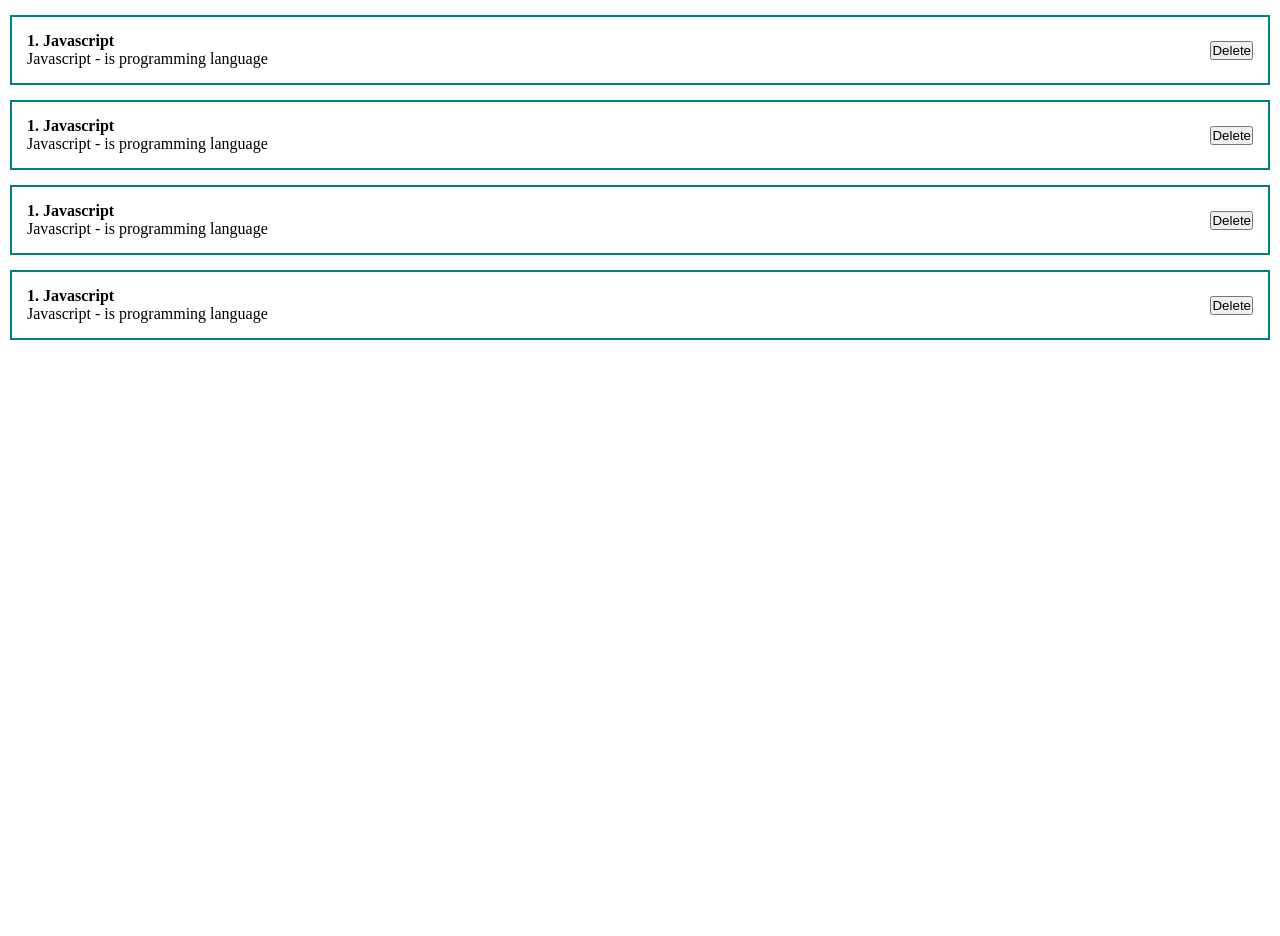
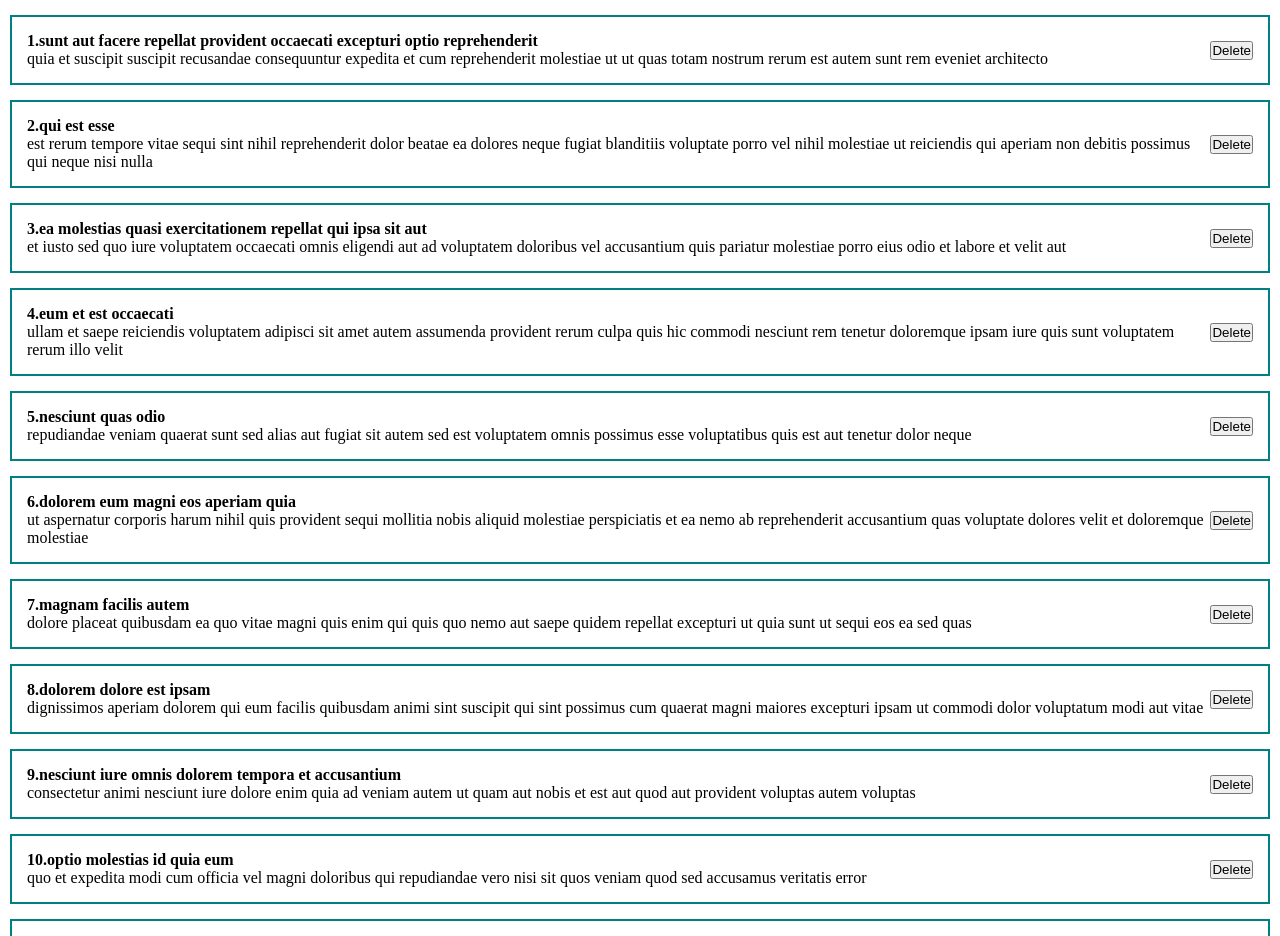
Before and after one commit to Melkfree/React-tutorial, a React (Create React App) app: page / in a window 1280 px wide. Shown: the top 936 px of the page. Before the commit the page ends 800 px from the top, so only its background shows below. Built offline with nearby package versions, Linux system fonts and the light colour scheme.

Commit message:
PostItem with Api

```diff
--- a/src/App.js
+++ b/src/App.js
@@ -5,15 +5,89 @@
 import './styles/App.css';
 
 function App() {
-
-  // const [value, setValue] = useState('Some text');
+  const [posts, setPosts] = useState(
+    [
+      {
+        "userId": 1,
+        "id": 1,
+        "title": "sunt aut facere repellat provident occaecati excepturi optio reprehenderit",
+        "body": "quia et suscipit\nsuscipit recusandae consequuntur expedita et cum\nreprehenderit molestiae ut ut quas totam\nnostrum rerum est autem sunt rem eveniet architecto"
+      },
+      {
+        "userId": 1,
+        "id": 2,
+        "title": "qui est esse",
+        "body": "est rerum tempore vitae\nsequi sint nihil reprehenderit dolor beatae ea dolores neque\nfugiat blanditiis voluptate porro vel nihil molestiae ut reiciendis\nqui aperiam non debitis possimus qui neque nisi nulla"
+      },
+      {
+        "userId": 1,
+        "id": 3,
+        "title": "ea molestias quasi exercitationem repellat qui ipsa sit aut",
+        "body": "et iusto sed quo iure\nvoluptatem occaecati omnis eligendi aut ad\nvoluptatem doloribus vel accusantium quis pariatur\nmolestiae porro eius odio et labore et velit aut"
+      },
+      {
+        "userId": 1,
+        "id": 4,
+        "title": "eum et est occaecati",
+        "body": "ullam et saepe reiciendis voluptatem adipisci\nsit amet autem assumenda provident rerum culpa\nquis hic commodi nesciunt rem tenetur doloremque ipsam iure\nquis sunt voluptatem rerum illo velit"
+      },
+      {
+        "userId": 1,
+        "id": 5,
+        "title": "nesciunt quas odio",
+        "body": "repudiandae veniam quaerat sunt sed\nalias aut fugiat sit autem sed est\nvoluptatem omnis possimus esse voluptatibus quis\nest aut tenetur dolor neque"
+      },
+      {
+        "userId": 1,
+        "id": 6,
+        "title": "dolorem eum magni eos aperiam quia",
+        "body": "ut aspernatur corporis harum nihil quis provident sequi\nmollitia nobis aliquid molestiae\nperspiciatis et ea nemo ab reprehenderit accusantium quas\nvoluptate dolores velit et doloremque molestiae"
+      },
+      {
+        "userId": 1,
+        "id": 7,
+        "title": "magnam facilis autem",
+        "body": "dolore placeat quibusdam ea quo vitae\nmagni quis enim qui quis quo nemo aut saepe\nquidem repellat excepturi ut quia\nsunt ut sequi eos ea sed quas"
+      },
+      {
+        "userId": 1,
+        "id": 8,
+        "title": "dolorem dolore est ipsam",
+        "body": "dignissimos aperiam dolorem qui eum\nfacilis quibusdam animi sint suscipit qui sint possimus cum\nquaerat magni maiores excepturi\nipsam ut commodi dolor voluptatum modi aut vitae"
+      },
+      {
+        "userId": 1,
+        "id": 9,
+        "title": "nesciunt iure omnis dolorem tempora et accusantium",
+        "body": "consectetur animi nesciunt iure dolore\nenim quia ad\nveniam autem ut quam aut nobis\net est aut quod aut provident voluptas autem voluptas"
+      },
+      {
+        "userId": 1,
+        "id": 10,
+        "title": "optio molestias id quia eum",
+        "body": "quo et expedita modi cum officia vel magni\ndoloribus qui repudiandae\nvero nisi sit\nquos veniam quod sed accusamus veritatis error"
+      },
+      {
+        "userId": 2,
+        "id": 11,
+        "title": "et ea vero quia laudantium autem",
+        "body": "delectus reiciendis molestiae occaecati non minima eveniet qui voluptatibus\naccusamus in eum beatae sit\nvel qui neque voluptates ut commodi qui incidunt\nut animi commodi"
+      },
+      {
+        "userId": 2,
+        "id": 12,
+        "title": "in quibusdam tempore odit est dolorem",
+        "body": "itaque id aut magnam\npraesentium quia et ea odit et ea voluptas et\nsapiente quia nihil amet occaecati quia id voluptatem\nincidunt ea est distinctio odio"
+      }
+    ]
+  )
 
   return (
     <div className="App">
-      <PostItem />
-      <PostItem />
-      <PostItem />
-      <PostItem />
+      {posts.map(post =>
+        <PostItem post={post} />
+      )}
+
 
     </div>
   );
--- a/src/Components/PostItem.jsx
+++ b/src/Components/PostItem.jsx
@@ -1,14 +1,13 @@
 import React from "react";
 
-const PostItem = function(){
-
+const PostItem = function(props){
 
     return(
         <div className="post">
             <div className="post__content">
-                <strong>1. Javascript</strong>
+                <strong>{props.post.id}.{props.post.title}</strong>
                 <div>
-                Javascript - is programming language
+                {props.post.body}
                 </div>
             </div>
             <div className="post__btns">
```
